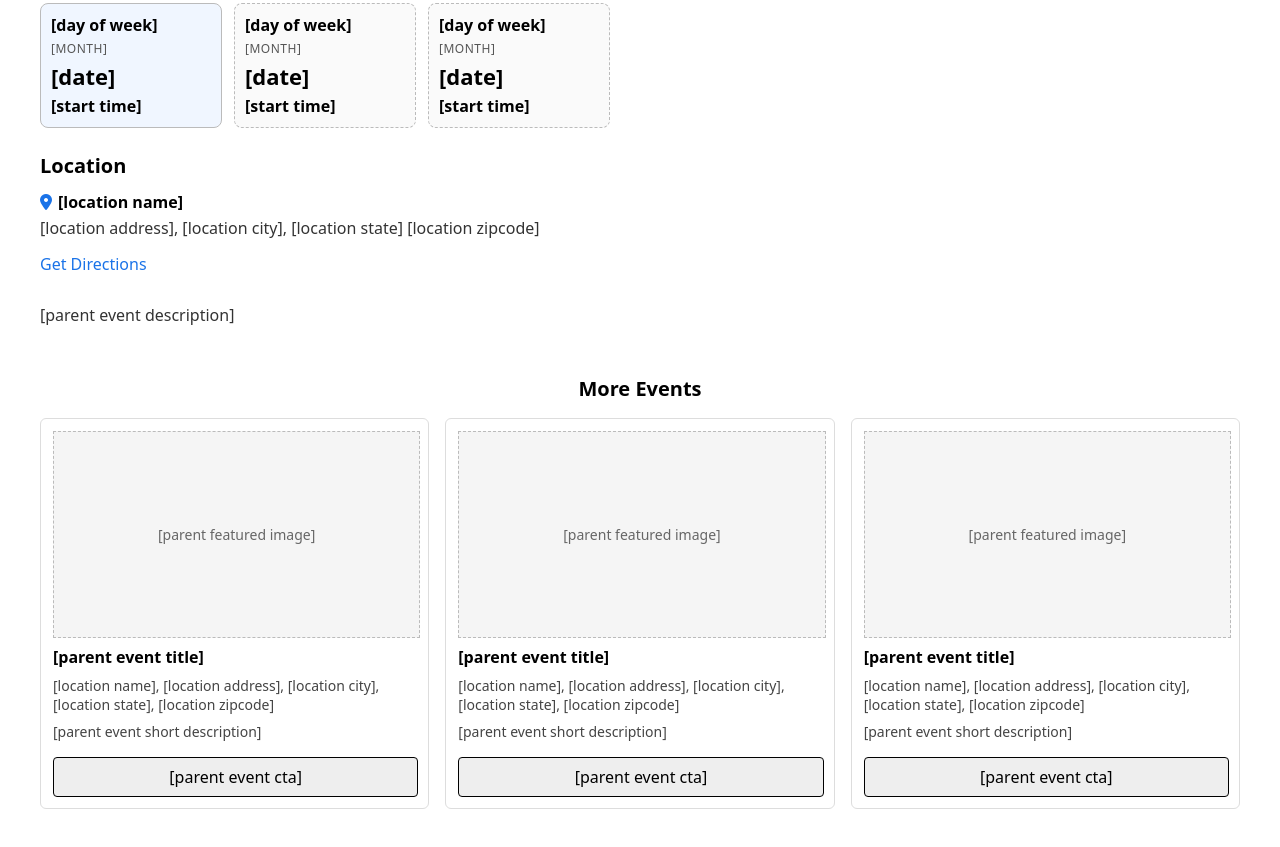
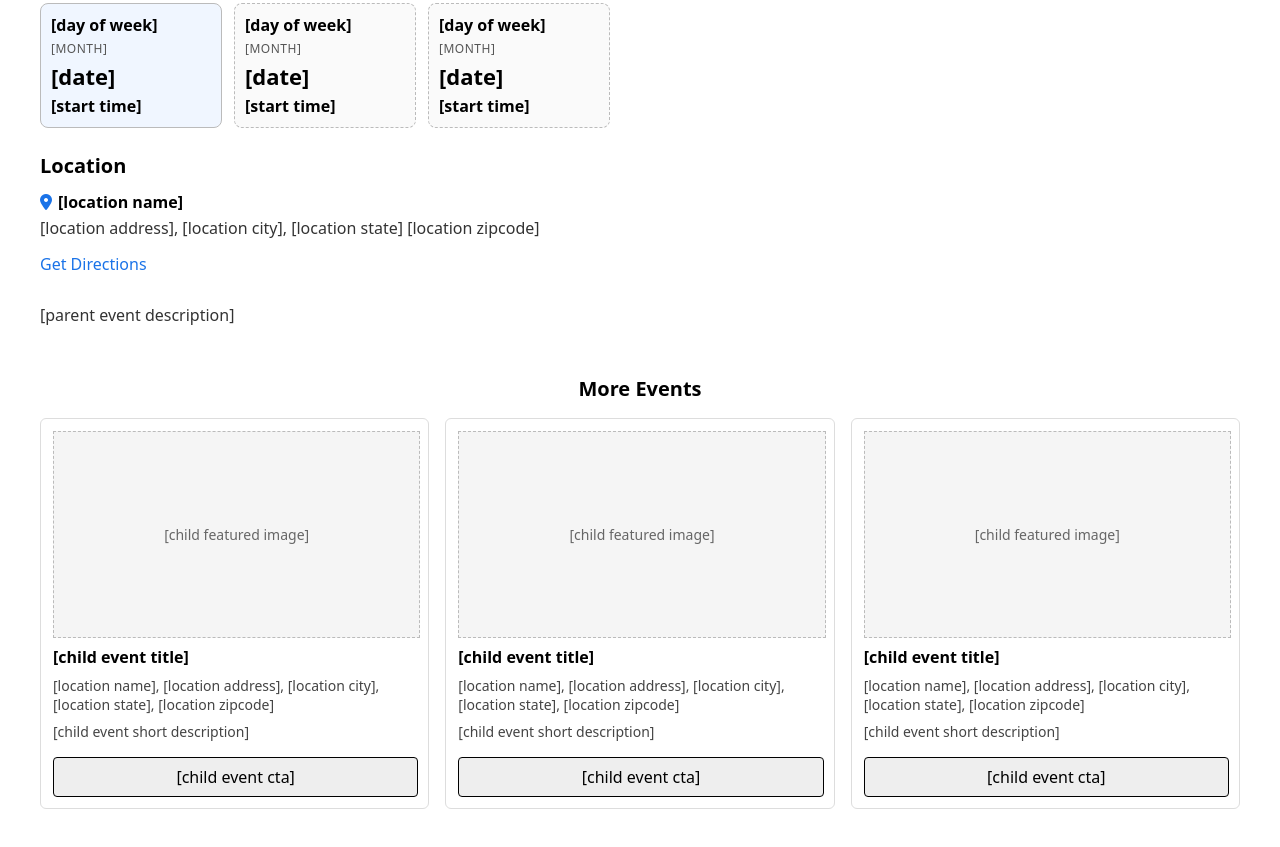
Before and after one commit to kakatbarilea-prog/segwik-parent-events-with-multiple-child-event-dates-with-price, a plain HTML site: page index.html in a window 1280 px wide. Shown: the part 802-1649 px from the top of the page. Drawn offline with Linux system fonts and the light colour scheme.

Commit message:
Update index.html

```diff
--- a/index.html
+++ b/index.html
@@ -219,29 +219,29 @@
     <section class="more-grid">
       <!-- Card 1 -->
       <article class="event-card">
-        <div class="event-thumb">[parent featured image]</div>
-        <div class="event-title">[parent event title]</div>
+        <div class="event-thumb">[child featured image]</div>
+        <div class="event-title">[child event title]</div>
         <div class="event-loc">[location name], [location address], [location city], [location state], [location zipcode]</div>
-        <div class="event-short">[parent event short description]</div>
-        <a class="event-cta" href="javascript:void(0)">[parent event cta]</a>
+        <div class="event-short">[child event short description]</div>
+        <a class="event-cta" href="javascript:void(0)">[child event cta]</a>
       </article>
 
       <!-- Card 2 -->
       <article class="event-card">
-        <div class="event-thumb">[parent featured image]</div>
-        <div class="event-title">[parent event title]</div>
+        <div class="event-thumb">[child featured image]</div>
+        <div class="event-title">[child event title]</div>
         <div class="event-loc">[location name], [location address], [location city], [location state], [location zipcode]</div>
-        <div class="event-short">[parent event short description]</div>
-        <a class="event-cta" href="javascript:void(0)">[parent event cta]</a>
+        <div class="event-short">[child event short description]</div>
+        <a class="event-cta" href="javascript:void(0)">[child event cta]</a>
       </article>
 
       <!-- Card 3 -->
       <article class="event-card">
-        <div class="event-thumb">[parent featured image]</div>
-        <div class="event-title">[parent event title]</div>
+        <div class="event-thumb">[child featured image]</div>
+        <div class="event-title">[child event title]</div>
         <div class="event-loc">[location name], [location address], [location city], [location state], [location zipcode]</div>
-        <div class="event-short">[parent event short description]</div>
-        <a class="event-cta" href="javascript:void(0)">[parent event cta]</a>
+        <div class="event-short">[child event short description]</div>
+        <a class="event-cta" href="javascript:void(0)">[child event cta]</a>
       </article>
     </section>
 
```
